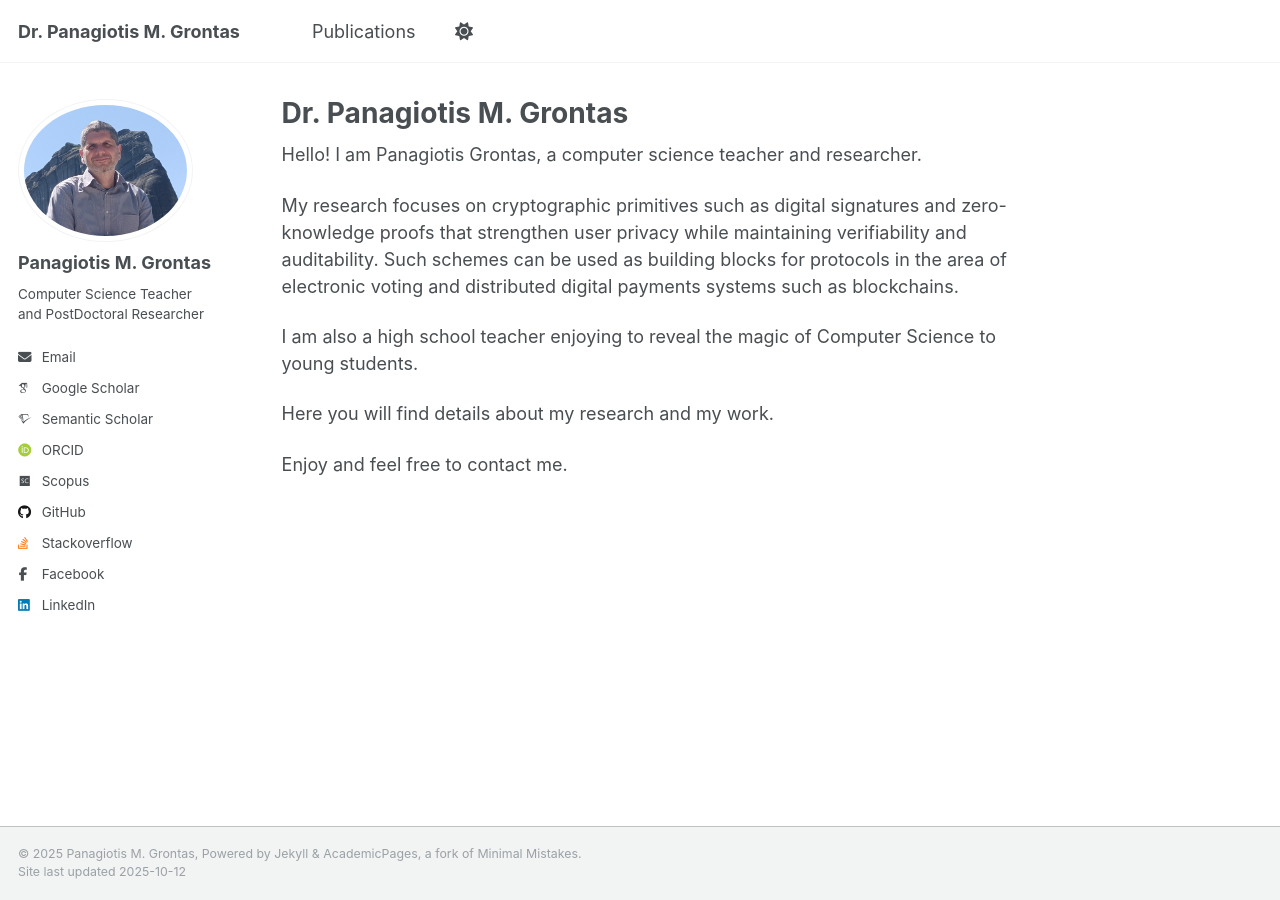
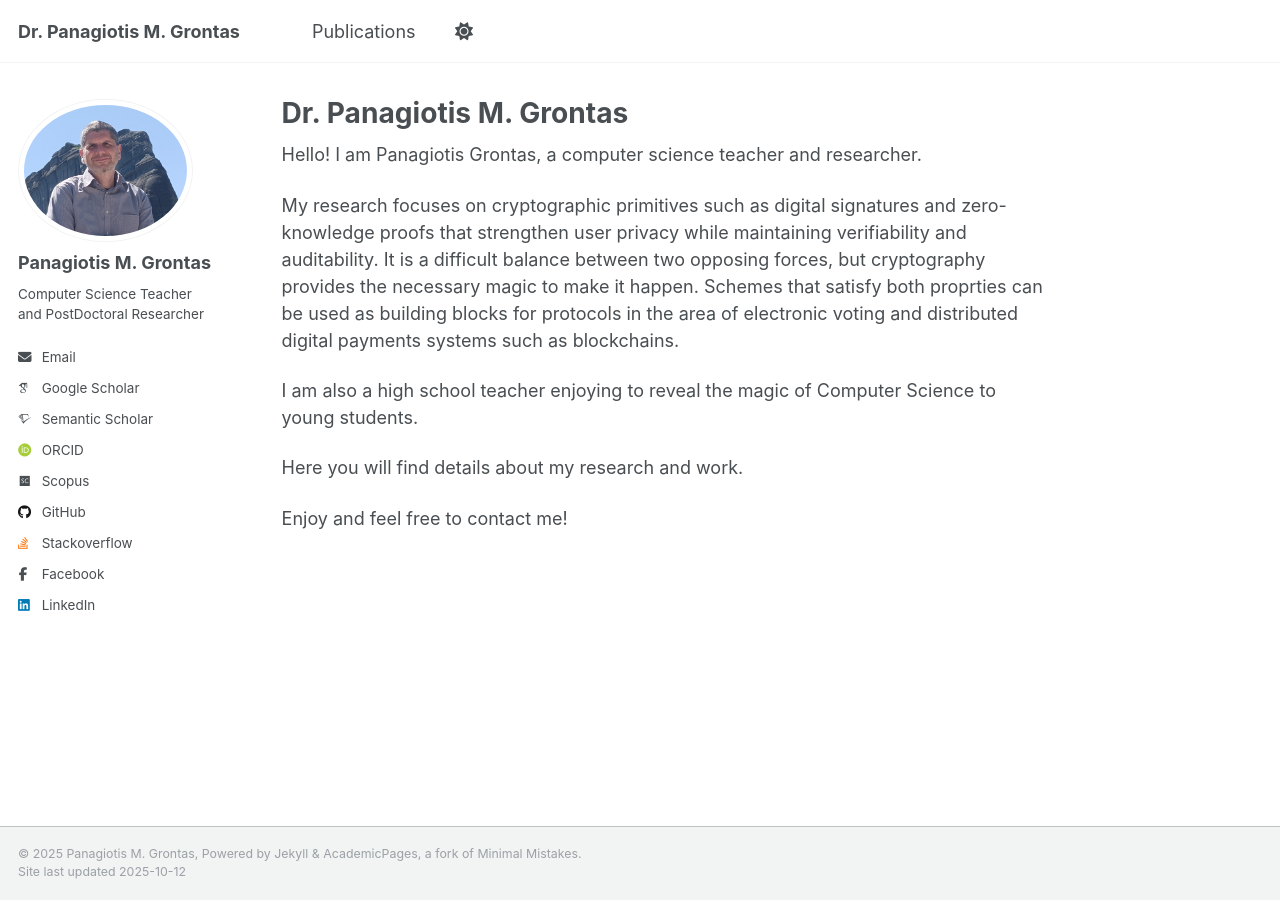
Before and after one commit to pgrontas/pgrontas.github.io, a Jekyll site: the page built from _pages/about.md, in a window 1280 px wide. Built offline with Jekyll 4.4.1, drawn with Linux system fonts in a browser that asks for light colours; some web fonts are replaced; a script that is not in the unit is left out.

Commit message:
favicon and test pages

```diff
--- a/_config.yml
+++ b/_config.yml
@@ -12,7 +12,7 @@
 title                    : "Dr. Panagiotis M. Grontas"
 title_separator          : "-"
 name                     : &name "Panagiotis M. Grontas"
-description              : &description "Computer Science Teacher and PostDoctoral Researcher"
+description              : &description "Computer Science Teacher and Researcher"
 url                      : https://pgrontas.github.io # the base hostname & protocol for your site e.g. "https://[your GitHub username].github.io" or if you already have some other page hosted on Github then use "https://[your GitHub username].github.io/[Your Repo Name]"
 baseurl                  : "" # the subpath of your site, e.g. "/blog"
 repository               : "academicpages/academicpages.github.io"
--- a/_includes/head/custom.html
+++ b/_includes/head/custom.html
@@ -6,10 +6,11 @@
 <link rel="stylesheet" href="{{ base_path }}/assets/css/academicons.css"/>
 
 <!-- favicon from https://commons.wikimedia.org/wiki/File:OOjs_UI_icon_academic-progressive.svg -->
-<link rel="apple-touch-icon" sizes="180x180" href="{{ base_path }}/images/apple-touch-icon-180x180.png"/>
+<link rel="apple-touch-icon" sizes="180x180" href="{{ base_path }}/images/apple-touch-icon.png"/>
 <link rel="icon" type="image/svg+xml" href="{{ base_path }}/images/favicon.svg"/>
-<link rel="icon" type="image/png" href="{{ base_path }}/images/favicon-32x32.png" sizes="32x32"/>
+<link rel="icon" type="image/png" href="{{ base_path }}/images/favicon-96x96.png" sizes="96x96"/>
 <link rel="icon" type="image/png" href="{{ base_path }}/images/favicon-192x192.png" sizes="192x192"/>
+<link rel="icon" type="image/png" href="{{ base_path }}/images/favicon-512x512.png" sizes="512x512"/>
 <link rel="manifest" href="{{ base_path }}/images/manifest.json"/>
 <link rel="icon" href="/images/favicon.ico"/>
 <meta name="theme-color" content="#ffffff"/>
--- a/_pages/about.md
+++ b/_pages/about.md
@@ -10,10 +10,11 @@
 Hello! I am Panagiotis Grontas, a computer science teacher and researcher.
 
 My research focuses on cryptographic primitives such as digital signatures and zero-knowledge proofs that strengthen user privacy while maintaining verifiability and auditability.
-Such schemes can be used as building blocks for protocols in the area of electronic voting and distributed digital payments systems such as blockchains.
+It is a difficult balance between two opposing forces, but cryptography provides the necessary magic to make it happen.
+Schemes that satisfy both proprties can be used as building blocks for protocols in the area of electronic voting and distributed digital payments systems such as blockchains.
 
 I am also a high school teacher enjoying to reveal the magic of Computer Science to young students.
 
-Here you will find details about my research and my work.
+Here you will find details about my research and  work.
 
-Enjoy and feel free to contact me.
+Enjoy and feel free to contact me!
```
Also changed, not shown: _publications/2023-01-01-Anonymity-and-everlasting-privacy-in-electronic-voting.md (+4 -1 lines), _publications/2025-01-01-AQQUA-Augmenting-quisquis-with-auditability.md (+2 -1 lines), _publications/2025-01-01-Voting-with-coercion-resistance-and-everlasting-privacy-using-linkable-ring-signatures.md (+1 -0 lines), images/apple-touch-icon.png (added), images/favicon-192x192.png (added), images/favicon-512x512.png (added), images/favicon-96x96.png (added), images/favicon.ico (added).
